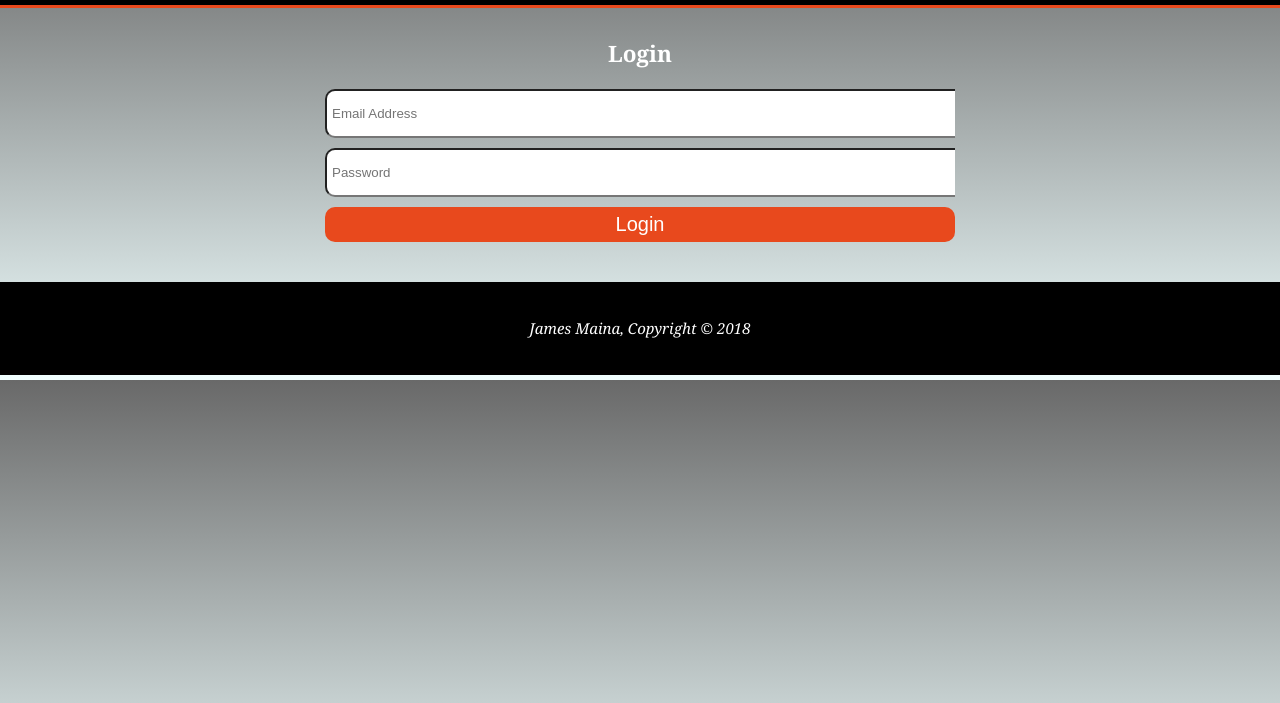
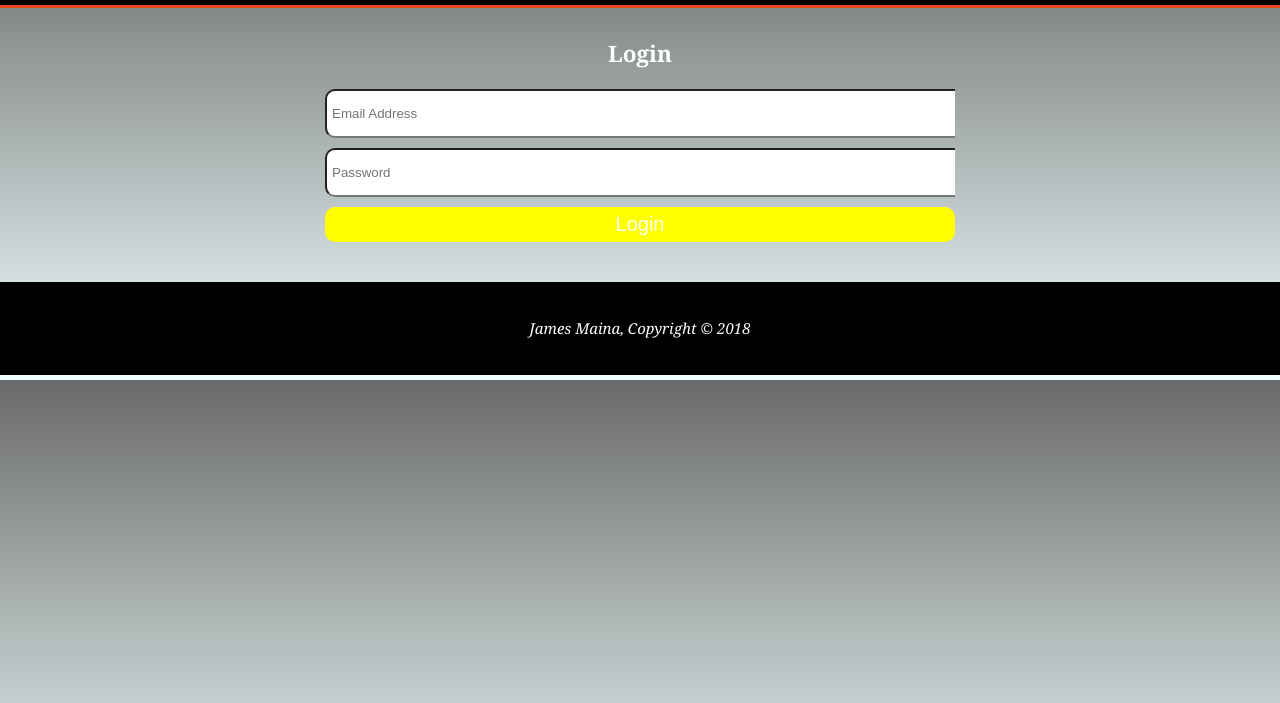
Before and after one commit to jamesmaina4/My-Diary, a plain HTML site: page UI/login.html in a window 1280 px wide. Shown: the part 95-798 px from the top of the page. Drawn offline with Linux system fonts and the light colour scheme.

Commit message:
Update style.css

```diff
--- a/UI/style.css
+++ b/UI/style.css
@@ -62,7 +62,7 @@ ul{
 
 .submit-btn{
   height:38px;
-  background:#e8491d;
+  background:yellow;
   border:0;
   padding-left: 20px;
   padding-right:20px;
```
